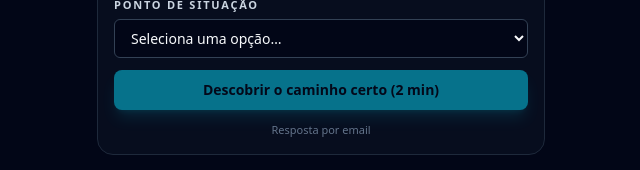
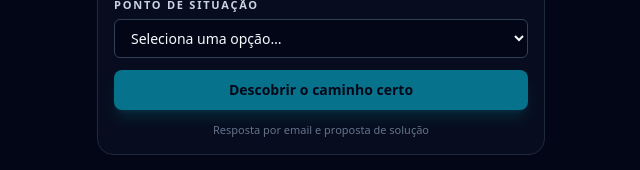
Before and after one commit to libertrendz/libertrendz-site, a Next.js app: page /bio in a window 1280 px wide. Shown: the part 386-556 px from the top of the page, without its empty margins (319-959 px from the left). Built offline with nearby package versions, Linux system fonts and the light colour scheme.

Commit message:
Update page.tsx

```diff
--- a/app/bio/page.tsx
+++ b/app/bio/page.tsx
@@ -137,11 +137,11 @@ export default function BioPage() {
             disabled={!canSubmit}
             className="inline-flex w-full items-center justify-center rounded-lg bg-cyan-500 px-5 py-2.5 text-sm font-semibold text-slate-950 shadow-lg shadow-cyan-500/25 transition hover:bg-cyan-400 disabled:opacity-60"
           >
-            Descobrir o caminho certo (2 min)
+            Descobrir o caminho certo
           </button>
 
           <p className="text-center text-[11px] text-slate-500">
-            Resposta por email
+            Resposta por email e proposta de solução
           </p>
         </form>
 
```
